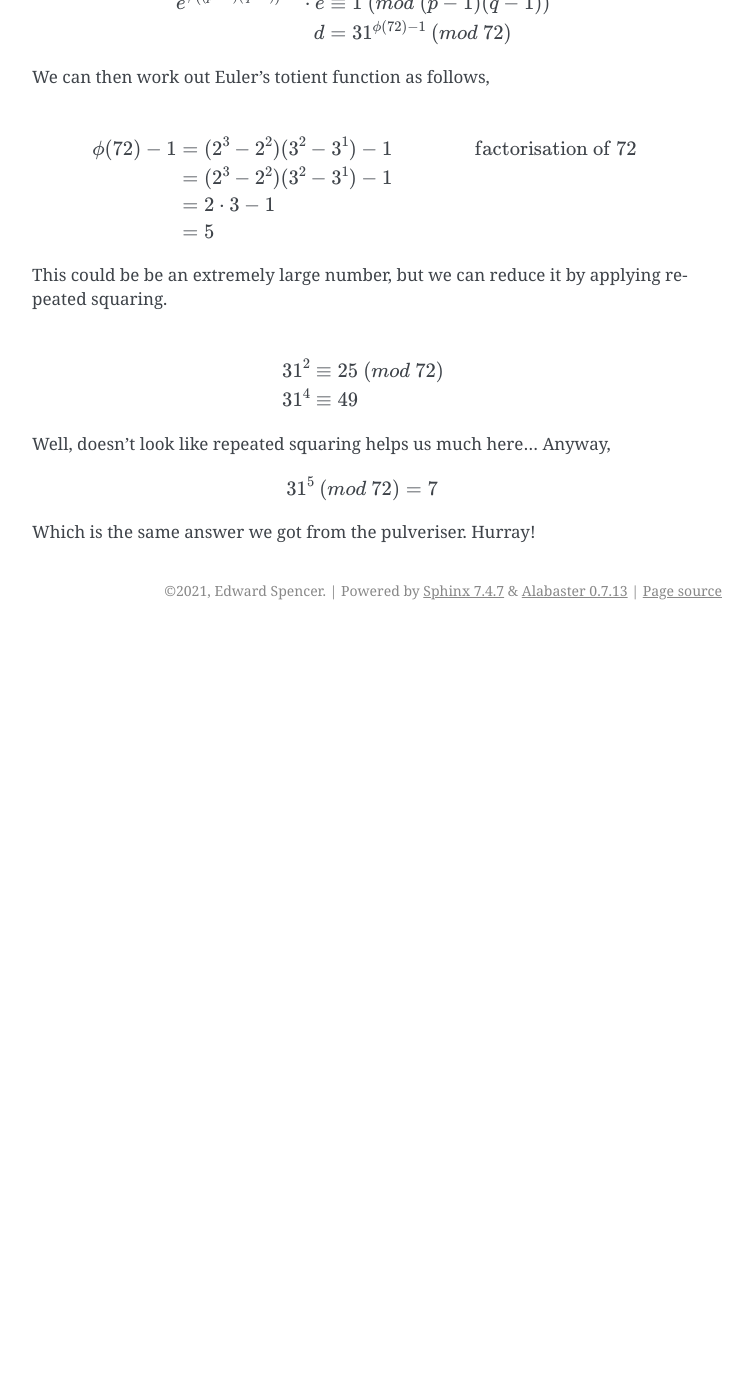
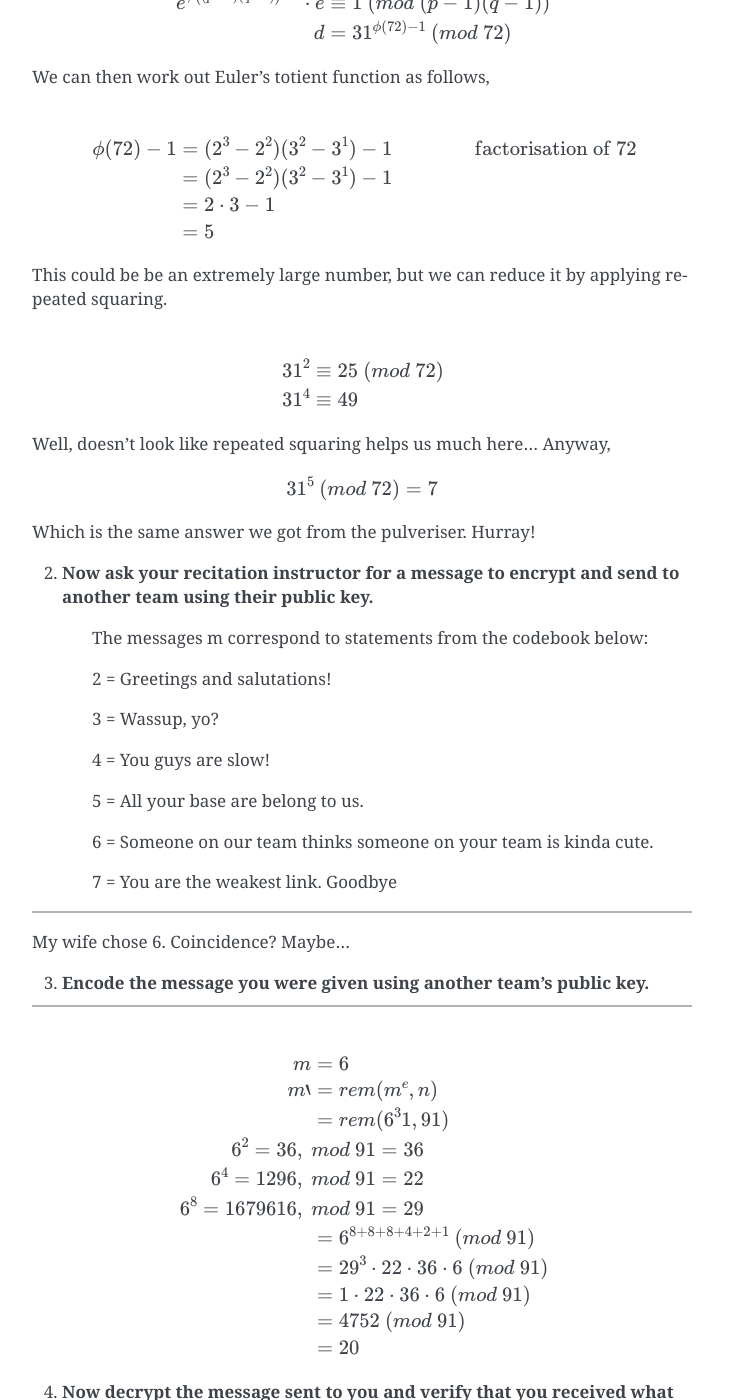
Before and after one commit to edi-spaghetti/mathematical-, a Sphinx documentation site: the page built from source/recitations/exponentiation_modular_arithmetic_RSA.rst, in a window 1280 px wide and 1400 px high, scrolled down 1990 px. Shown: the whole window, without its empty margins (388-1141 px from the left). Built offline with Sphinx 7.4.7, drawn with Linux system fonts in a browser that asks for light colours; before the commit the page ends 2620 px from its top, so only the background shows below that; some of the changed text lies outside the part shown.

Commit message:
Recitation 5 Problem 1 Parts 2-5

```diff
--- a/source/recitations/exponentiation_modular_arithmetic_RSA.rst
+++ b/source/recitations/exponentiation_modular_arithmetic_RSA.rst
@@ -151,3 +151,99 @@ Anyway,
 	31^5 \ (mod\ 72) = 7
 
 Which is the same answer we got from the pulveriser. Hurray!
+
+2.  **Now ask your recitation instructor for a message to encrypt and send to another team using their public key.**
+
+	The messages m correspond to statements from the codebook below:
+
+	2 = Greetings and salutations!
+
+	3 = Wassup, yo?
+
+	4 = You guys are slow!
+
+	5 = All your base are belong to us.
+
+	6 = Someone on our team thinks someone on your team is kinda cute.
+
+	7 = You are the weakest link. Goodbye
+
+.. raw:: html
+
+	<hr>
+
+My wife chose 6. Coincidence? Maybe...
+
+3. **Encode the message you were given using another team’s public key.**
+
+.. raw:: html
+
+	<hr>
+
+.. math::
+
+	\begin{aligned}
+
+	m &= 6
+
+	m` &= rem(m^e, n)
+
+	&= rem(6^31, 91)
+
+	6^2 = 36,\ &mod\ 91 = 36
+
+	6^4 = 1296,\ &mod\ 91 = 22
+
+	6^8 = 1679616,\ &mod\ 91 = 29
+
+	&= 6^{8+8+8+4+2+1} \ (mod\ 91)
+
+	&= 29^3 \cdot 22 \cdot 36 \cdot 6 \ (mod\ 91)
+
+	&= 1 \cdot 22 \cdot 36 \cdot 6 \ (mod\ 91)
+
+	&= 4752 \ (mod\ 91)
+
+	&= 20
+
+	\end{aligned}
+
+4. **Now decrypt the message sent to you and verify that you received what the other team sent!**
+
+.. raw:: html
+
+	<hr>
+
+Since I don't have any classmates, I'll just decode my own message :')
+
+.. math::
+
+	\begin{aligned}
+
+	m &= rem((m`)^d, n)
+
+	&= rem(20^7, 91)
+
+	20^2 = 400,\ &mod\ 91 = 36
+
+	20^4 = 160000,\ &mod\ 91 = 22
+
+	&= 20^{4+2+1} \ (mod\ 91)
+
+	&= 22 \cdot 36 \cdot 20 \ (mod\ 91)
+
+	&= 15840 \ (mod\ 91)
+
+	&= 6
+
+	\end{aligned}
+
+Huzzah! Someone on my team thinks someone on my team is kinda cute ;)
+
+5. **Explain how you could read messages encrypted with RSA if you could quickly factor large numbers.**
+
+.. raw:: html
+
+	<hr>
+
+If you can factor n back into p and q, you can work out the rest following the steps we've just gone through.
```
